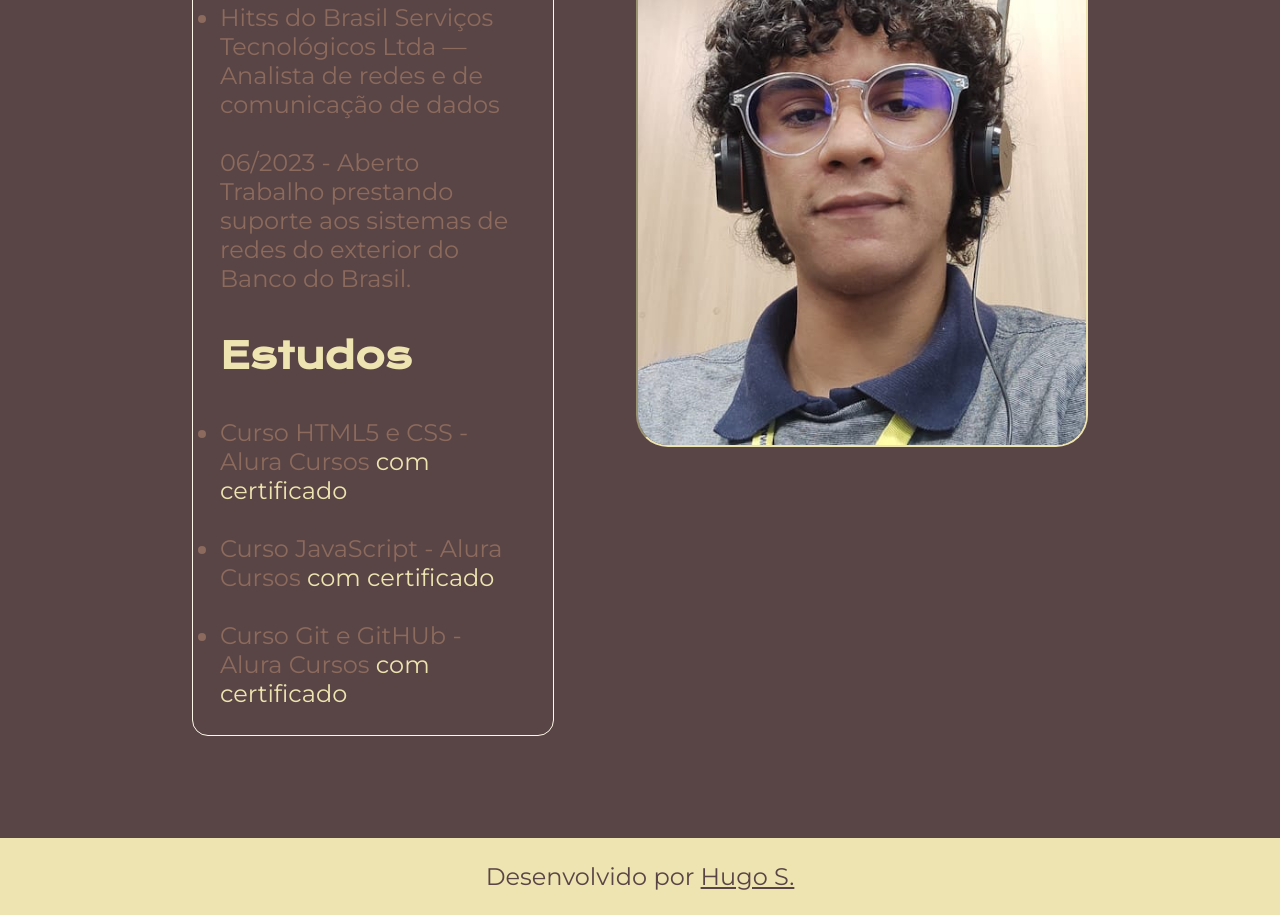
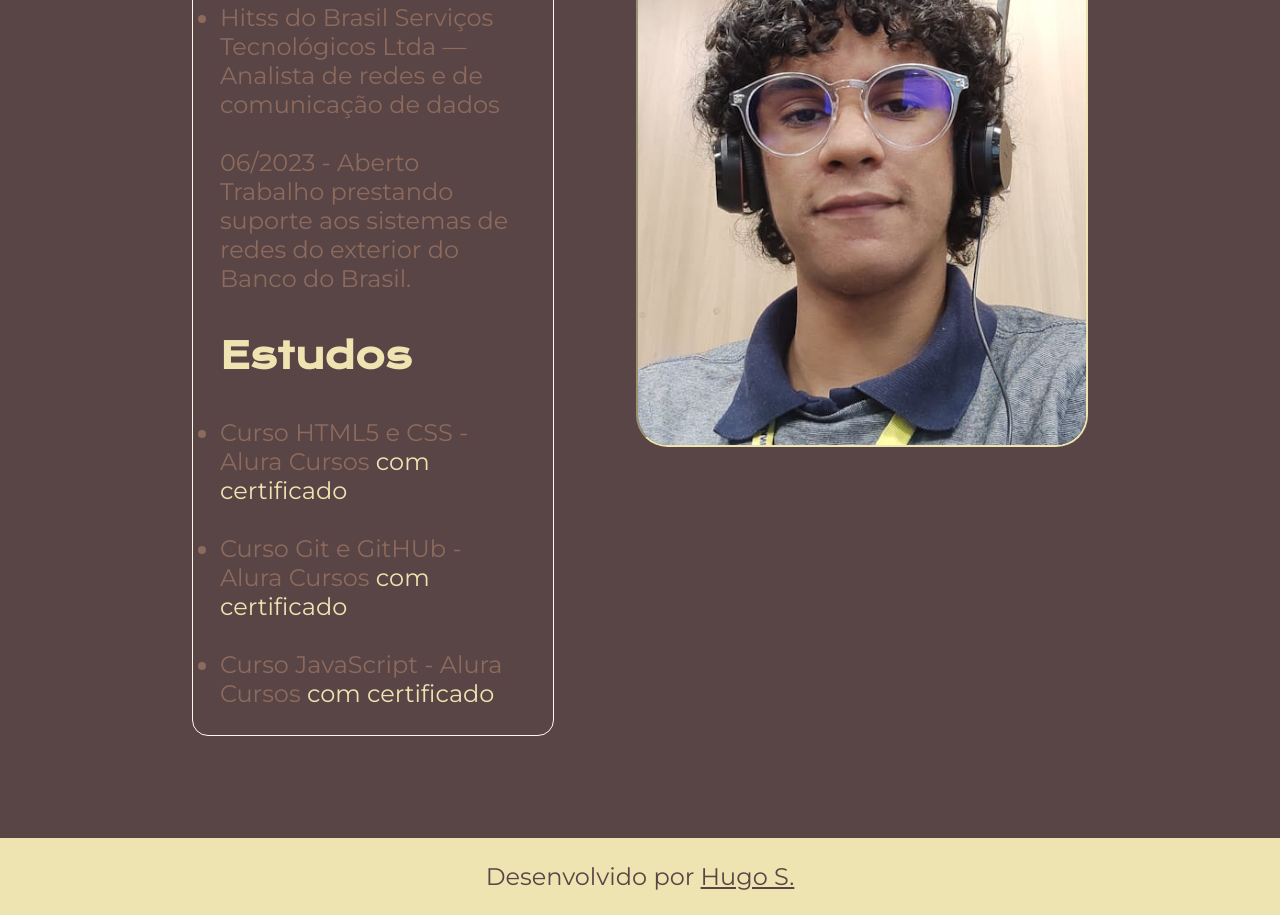
Before and after one commit to Hugo-Sousa-prog/Portifolio, a plain HTML site: page resume.html in a window 1280 px wide. Shown: the part 497-1412 px from the top of the page. Drawn offline with nearby package versions, Linux system fonts and the light colour scheme.

Commit message:
alterada ordem dos cursos

```diff
--- a/resume.html
+++ b/resume.html
@@ -30,8 +30,8 @@
             <div class="apresentacao__conteudo__paragrafo">
                 <ul class="apresentacao__conteudo__texto">
                     <li>Curso HTML5 e CSS - Alura Cursos <a href="https://cursos.alura.com.br/user/hugosousasantos/course/html-css-responsividade-publicacao-projetos/certificate">com certificado</a></li><br>
-                    <li>Curso JavaScript - Alura Cursos <a href="https://cursos.alura.com.br/user/hugosousasantos/course/logica-programacao-mergulhe-programacao-javascript/certificate">com certificado</a></li><br>
-                    <li>Curso Git e GitHUb - Alura Cursos <a href="https://cursos.alura.com.br/user/hugosousasantos/course/git-github-compartilhando-colaborando-projetos/certificate">com certificado</a></li>
+                    <li>Curso Git e GitHUb - Alura Cursos <a href="https://cursos.alura.com.br/user/hugosousasantos/course/git-github-compartilhando-colaborando-projetos/certificate">com certificado</a></li><br>
+                    <li>Curso JavaScript - Alura Cursos <a href="https://cursos.alura.com.br/user/hugosousasantos/course/logica-programacao-mergulhe-programacao-javascript/certificate">com certificado</a></li>
                 </ul>
             </div>
         </section>
```
